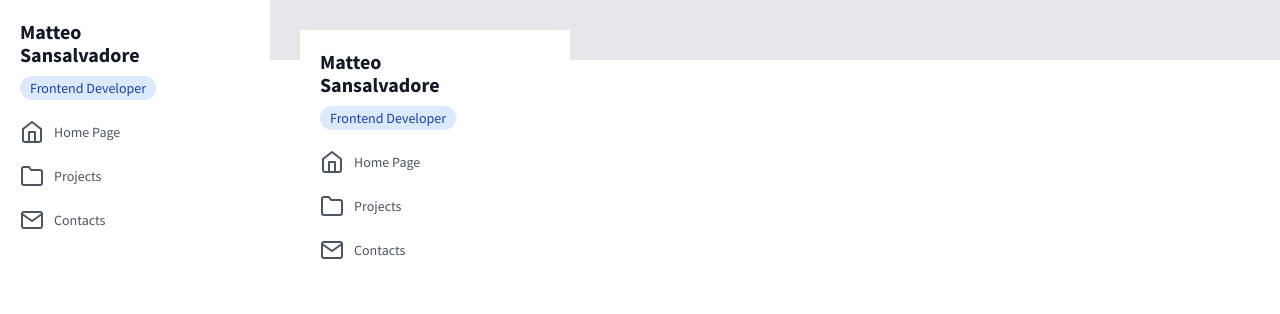
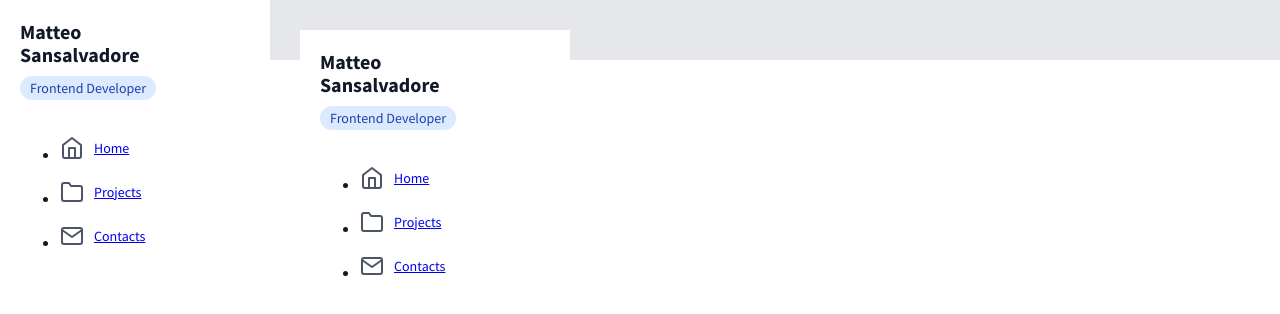
Before and after one commit to matteosansalvadore/portfolio2023, a Next.js app: page /components/sideBar in a window 1280 px wide. Shown: the top 314 px of the page. Built offline with nearby package versions, Linux system fonts and the light colour scheme.

Commit message:
modified sidebar

```diff
--- a/package.json
+++ b/package.json
@@ -22,6 +22,7 @@
   },
   "devDependencies": {
     "@babel/helper-compilation-targets": "^7.20.7",
+    "@types/styled-components": "^5.1.26",
     "babel-plugin-styled-components": "^2.0.7"
   }
 }
--- a/pages/components/sideBar.jsx
+++ b/pages/components/sideBar.jsx
@@ -3,6 +3,7 @@ import styled from "styled-components";
 import { Home } from "react-feather";
 import { Folder } from "react-feather";
 import { Mail } from "react-feather";
+import Link from "next/link";
 
 const Main = styled.div`
   width: 250px;
@@ -31,7 +32,7 @@ const Job = styled.div`
   margin: 10px 0;
 `;
 
-const NavItem = styled.a`
+const NavItem = styled.div`
   color: #4b5563;
   text-decoration: none;
   padding: 10px 0;
@@ -44,6 +45,11 @@ const NavItem = styled.a`
   }
 `;
 
+const StyledLink = styled.a`
+  text-decoration: none;
+  color: inherit;
+`;
+
 export default function Navbar() {
   return (
     <div>
@@ -51,18 +57,32 @@ export default function Navbar() {
         <Name>Matteo</Name>
         <Name>Sansalvadore</Name>
         <Job>Frontend Developer</Job>
-        <NavItem href="#">
+        <ul>
+          <li>
+            <NavItem>
               <Home className="logo" />
-          Home Page
+              <Link href="/" passHref>
+                <StyledLink>Home</StyledLink>
+              </Link>
             </NavItem>
-        <NavItem href="#">
+          </li>
+          <li>
+            <NavItem>
               <Folder className="logo" />
-          Projects
+              <Link href="/projects" passHref>
+                <StyledLink>Projects</StyledLink>
+              </Link>
             </NavItem>
-        <NavItem href="#">
+          </li>
+          <li>
+            <NavItem>
               <Mail className="logo" />
-          Contacts
+              <Link href="/contacts" passHref>
+                <StyledLink>Contacts</StyledLink>
+              </Link>
             </NavItem>
+          </li>
+        </ul>
       </Main>
     </div>
   );
```
Also changed, not shown: pages/index.tsx (+5 -17 lines), 1 other file (tests, documents, lock files or other folders). Lines whose indentation alone changed are shown as unchanged.
